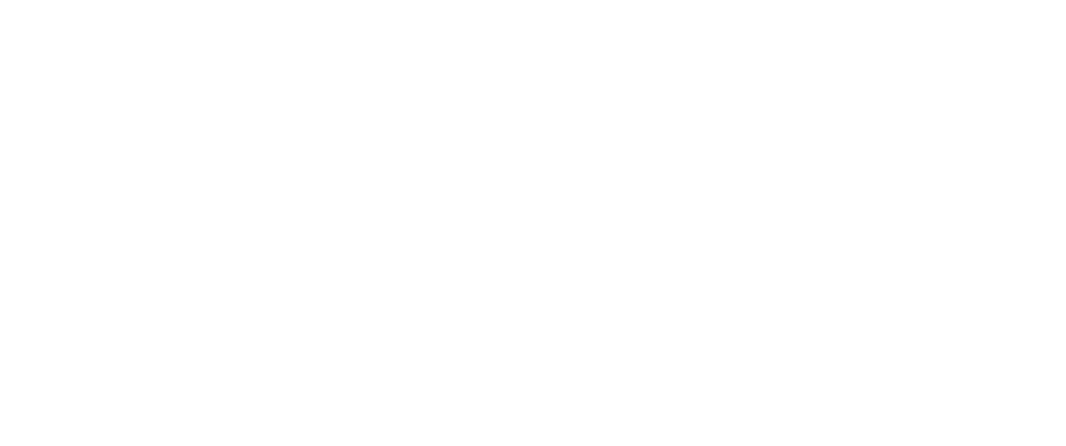
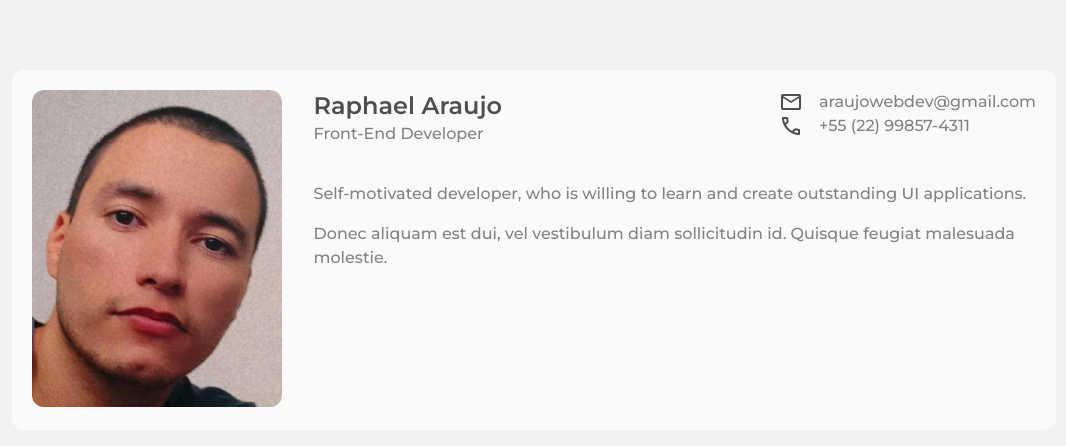
Before and after one commit to araujowebdev/devchallenges-portfolio, a website: page index.html in a window 1280 px wide. Shown: the whole page, without its empty margins (106-1172 px from the left). Drawn offline with nearby package versions, Linux system fonts and the light colour scheme.

Commit message:
create header

```diff
--- a/index.html
+++ b/index.html
@@ -5,6 +5,12 @@
   <meta charset="UTF-8">
   <meta http-equiv="X-UA-Compatible" content="IE=edge">
   <meta name="viewport" content="width=device-width, initial-scale=1.0">
+  <!-- Google Fonts -->
+  <link rel="preconnect" href="https://fonts.googleapis.com">
+  <link rel="preconnect" href="https://fonts.gstatic.com" crossorigin>
+  <link href="https://fonts.googleapis.com/css2?family=Montserrat:wght@400;500;600;700&family=Roboto&display=swap" rel="stylesheet">
+  <!-- Material Icons -->
+  <link rel="stylesheet" href="https://fonts.googleapis.com/css2?family=Material+Symbols+Outlined:opsz,wght,FILL,GRAD@48,400,1,0" />
   <!-- CSS -->
   <link rel="stylesheet" href="./dist/styles/style.css">
   <!-- JavaScript -->
@@ -14,6 +20,45 @@
 </head>
 
 <body>
+  <header class="container">
+    <!-- profile photo -->
+    <div>
+      <img src="./dist/assets/imgs/profile.jpeg" alt="Raphael Araujo">
+    </div>
+
+    <!-- info -->
+    <div>
+      <!-- name/specialty & contact -->
+      <div>
+        <!-- name/specialty -->
+        <div>
+          <h1>Raphael Araujo</h1>
+          <h2>Front-End Developer</h2>
+        </div>
+        <!-- contact -->
+        <div>
+          <div>
+            <span class="material-symbols-outlined">
+              mail
+            </span>
+            <a href="email:araujowebdev@gmail.com">araujowebdev@gmail.com</a>
+          </div>
+          <div>
+            <span class="material-symbols-outlined">
+              call
+            </span>
+            <a href="tel:+5522998574311">+55 (22) 99857-4311</a>
+          </div>
+        </div>
+      </div>
+
+      <!-- text about -->
+      <div>
+        <p>Self-motivated developer, who is willing to learn and create outstanding UI applications.</p>
+        <p>Donec aliquam est dui, vel vestibulum diam sollicitudin id. Quisque feugiat malesuada molestie.</p>
+      </div>
+    </div>
+  </header>
 </body>
 
 </html>
--- /dev/null
+++ b/src/styles/scss/_colors.scss
@@ -0,0 +1,8 @@
+$gray-0: #fafafa;
+$gray-1: #f2f2f2;
+$gray-2: #e0e0e0;
+$gray-3: #c4c4c4;
+$gray-4: #828282;
+$gray-5: #4f4f4f;
+$gray-6: #333333;
+$blue: #2f80ed;
--- /dev/null
+++ b/src/styles/scss/_global.scss
@@ -0,0 +1,20 @@
+@use "colors" as c;
+
+* {
+  margin: 0;
+  padding: 0;
+  text-decoration: none;
+  font: 400 normal 1rem/1rem "Montserrat", sans-serif;
+  box-sizing: border-box;
+}
+
+body {
+  background-color: c.$gray-1;
+  padding: 70px 0;
+}
+
+.container {
+  max-width: 1044px;
+  margin: 0 auto;
+  padding: 0 10px;
+}
--- /dev/null
+++ b/src/styles/scss/_header.scss
@@ -0,0 +1,106 @@
+@use "colors" as c;
+
+header.container {
+  padding: 20px;
+  display: flex;
+  gap: 32px;
+  background-color: c.$gray-0;
+  border-radius: 12px;
+
+  // profile photo
+  > div:first-child {
+    width: 26.82%;
+
+    img {
+      width: 100%;
+      border-radius: 12px;
+    }
+  }
+
+  // info
+  > div:last-child {
+    // name/specialty & contact
+    > div:nth-child(1) {
+      display: flex;
+      justify-content: space-between;
+      margin-bottom: 36px;
+
+      // name/specialty
+      > div:first-child {
+        h1 {
+          font: 600 24px/32px "Montserrat", sans-serif;
+          color: c.$gray-5;
+        }
+        h2 {
+          font: 500 16px/24px "Montserrat", sans-serif;
+          color: c.$gray-4;
+        }
+      }
+
+      // contact
+      > div:last-child {
+        div {
+          display: flex;
+          align-items: center;
+          gap: 16px;
+
+          span {
+            color: c.$gray-5;
+          }
+
+          a {
+            font: 500 16px/24px "Montserrat", sans-serif;
+            color: c.$gray-4;
+          }
+        }
+      }
+    }
+
+    // text about
+    > div:nth-child(2) {
+      display: grid;
+      gap: 16px;
+
+      p {
+        font: 500 16px/24px "Montserrat", sans-serif;
+        color: c.$gray-4;
+      }
+    }
+  }
+}
+
+// responsive
+@media screen and (max-width: 619.98px) {
+  header.container {
+    gap: 16px;
+    position: relative;
+
+    // profile photo
+    > div:first-child {
+      position: absolute;
+      width: 80px;
+      right: 20px;
+    }
+
+    // info
+    > div:last-child {
+      // name/specialty & contact
+      > div:nth-child(1) {
+        flex-direction: column;
+        margin-bottom: 24px;
+        gap: 16px;
+
+        // contact
+        > div:last-child {
+          div {
+            gap: 8px;
+
+            a {
+              font: 500 12px/20px "Montserrat", sans-serif;
+            }
+          }
+        }
+      }
+    }
+  }
+}
--- a/src/styles/scss/style.scss
+++ b/src/styles/scss/style.scss
@@ -0,0 +1,2 @@
+@forward "global";
+@forward "header";
```
Also changed, not shown: dist/styles/style.css, 1 other file.
